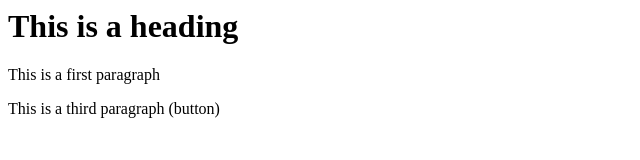
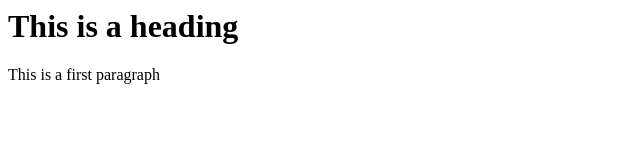
Before and after one commit to rupesh568/Test, a plain HTML site: page index.html in a window 1280 px wide. Shown: the whole page, without its empty margins (0-640 px from the left). Drawn offline with Linux system fonts and the light colour scheme.

Commit message:
one line deleted

```diff
--- a/index.html
+++ b/index.html
@@ -1,3 +1,2 @@
 <h1>This is a heading</h1>
 <p>This is a first paragraph</p>
-<p>This is a third paragraph (button)</p>
```
